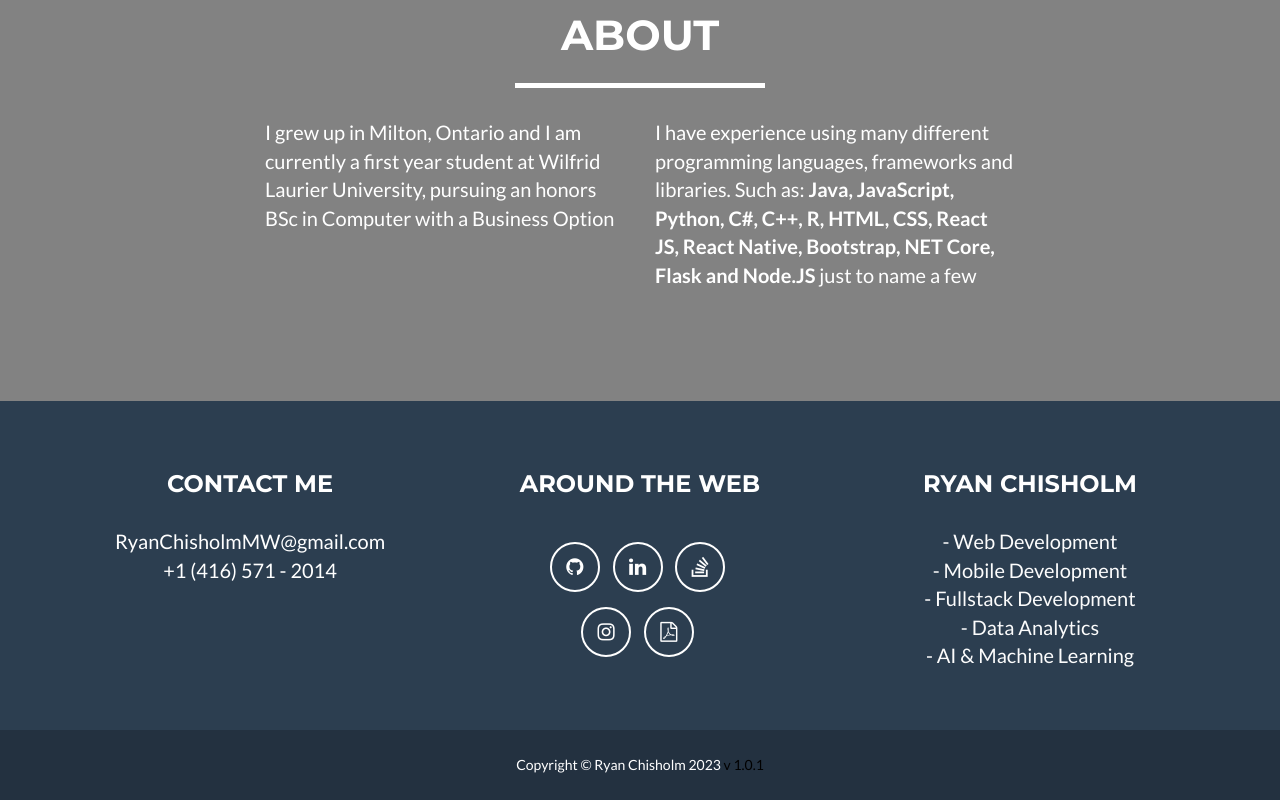
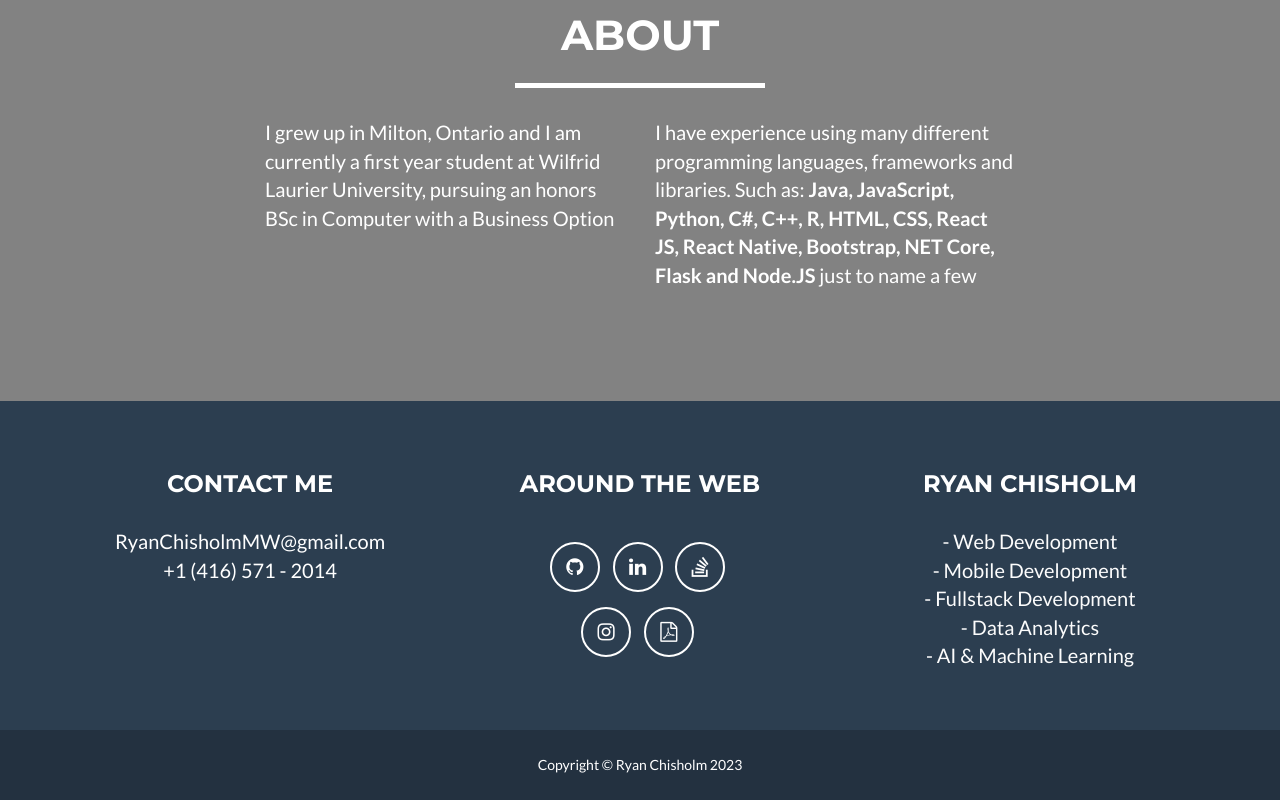
Before and after one commit to Chisholm6192/Chisholm6192.github.io, a plain HTML site: page index.html in a window 1280 px wide. Shown: the part 1707-2507 px from the top of the page. Drawn offline with nearby package versions, Linux system fonts and the light colour scheme.

Commit message:
Undo version number

```diff
--- a/index.html
+++ b/index.html
@@ -234,7 +234,6 @@
                 <div class="row">
                     <div class="col-lg-12">
                         Copyright &copy; Ryan Chisholm 2023
-                        <a align="left" style="color : black;">v 1.0.1</a>
                     </div>
                 </div>
             </div>
```
